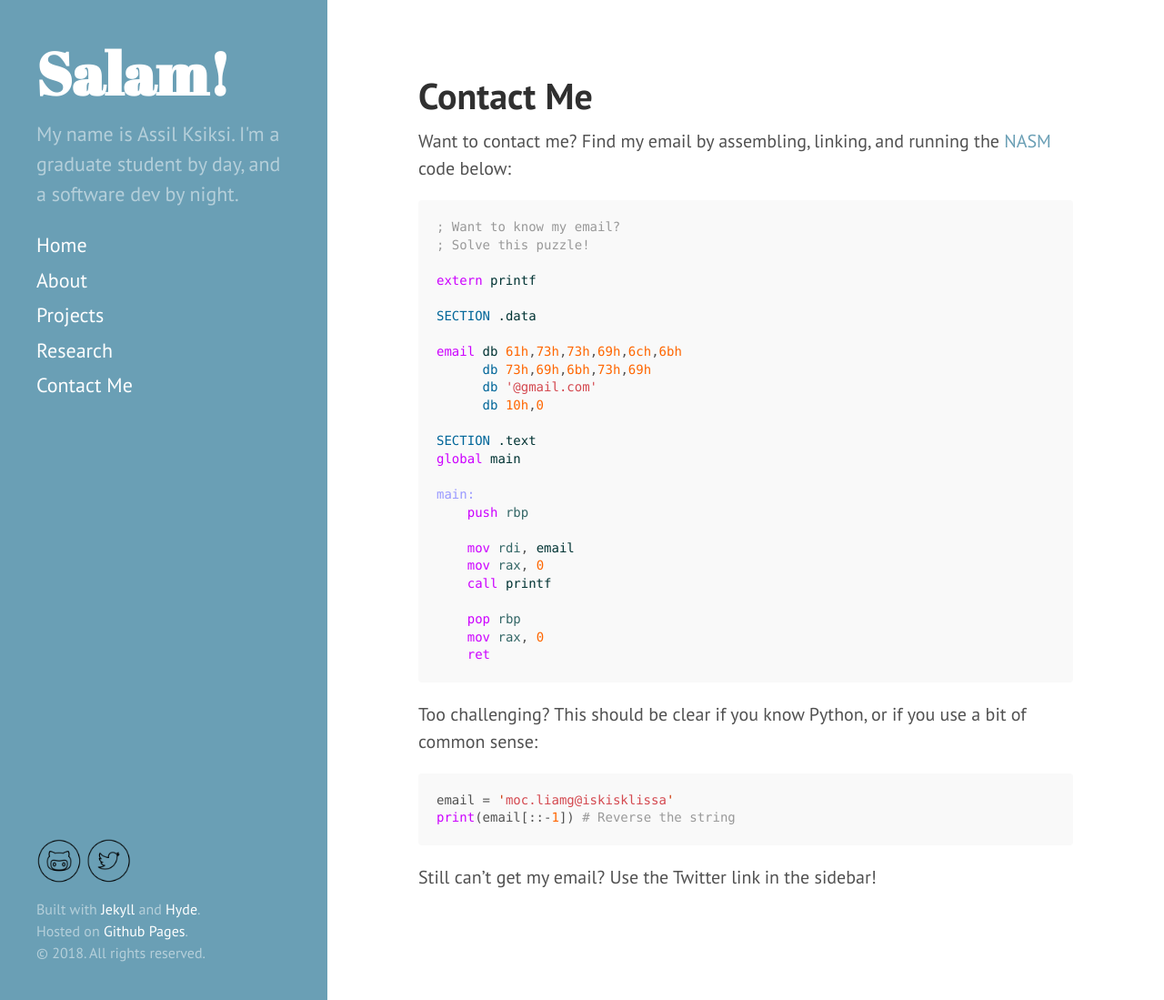
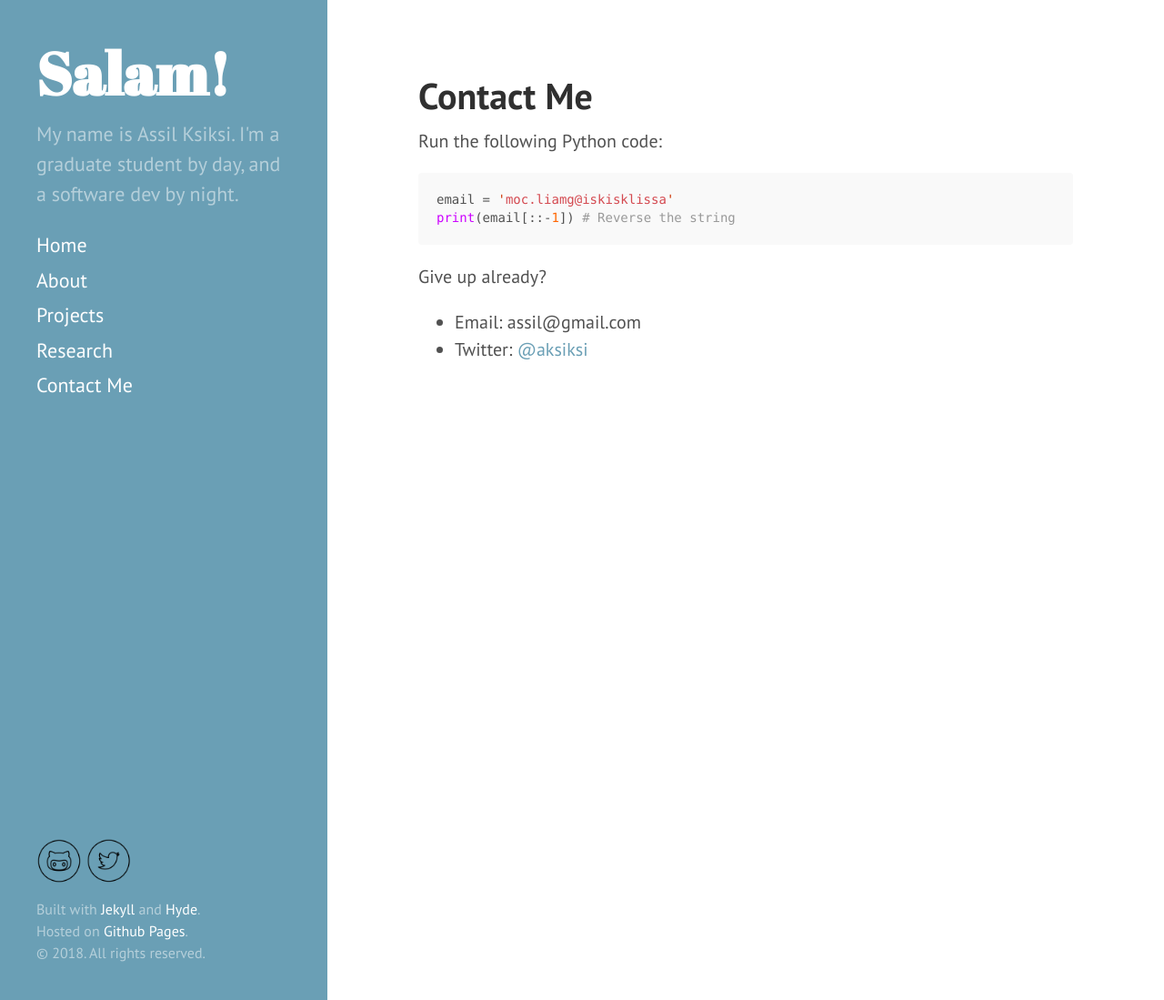
Before and after one commit to aksiksi/blog, a Jekyll site: the page built from contact/index.md, in a window 1280 px wide and 1099 px high. Shown: the whole window at 91% size. Built offline with Jekyll 4.4.1, drawn with Linux system fonts in a browser that asks for light colours.

Commit message:
Better contact page?

````diff
--- a/contact/index.md
+++ b/contact/index.md
@@ -3,41 +3,14 @@ layout: page
 title: Contact Me
 ---
 
-Want to contact me? Find my email by assembling, linking, and running the [NASM](http://www.nasm.us) code below:
-
-```nasm
-; Want to know my email?
-; Solve this puzzle!
-
-extern printf
-
-SECTION .data
-
-email db 61h,73h,73h,69h,6ch,6bh
-      db 73h,69h,6bh,73h,69h
-      db '@gmail.com'
-      db 10h,0
-
-SECTION .text
-global main
-
-main:
-    push rbp
-
-    mov rdi, email
-    mov rax, 0
-    call printf
-
-    pop rbp
-    mov rax, 0
-    ret
-```
-
-Too challenging? This should be clear if you know Python, or if you use a bit of common sense:
+Run the following Python code:
 
 ```python
 email = 'moc.liamg@iskisklissa'
 print(email[::-1]) # Reverse the string
 ```
 
-Still can't get my email? Use the Twitter link in the sidebar!
+Give up already?
+
+* Email: assil<lastname>@gmail.com
+* Twitter: <a href="https://twitter.com/aksiksi">@aksiksi</a>
````
